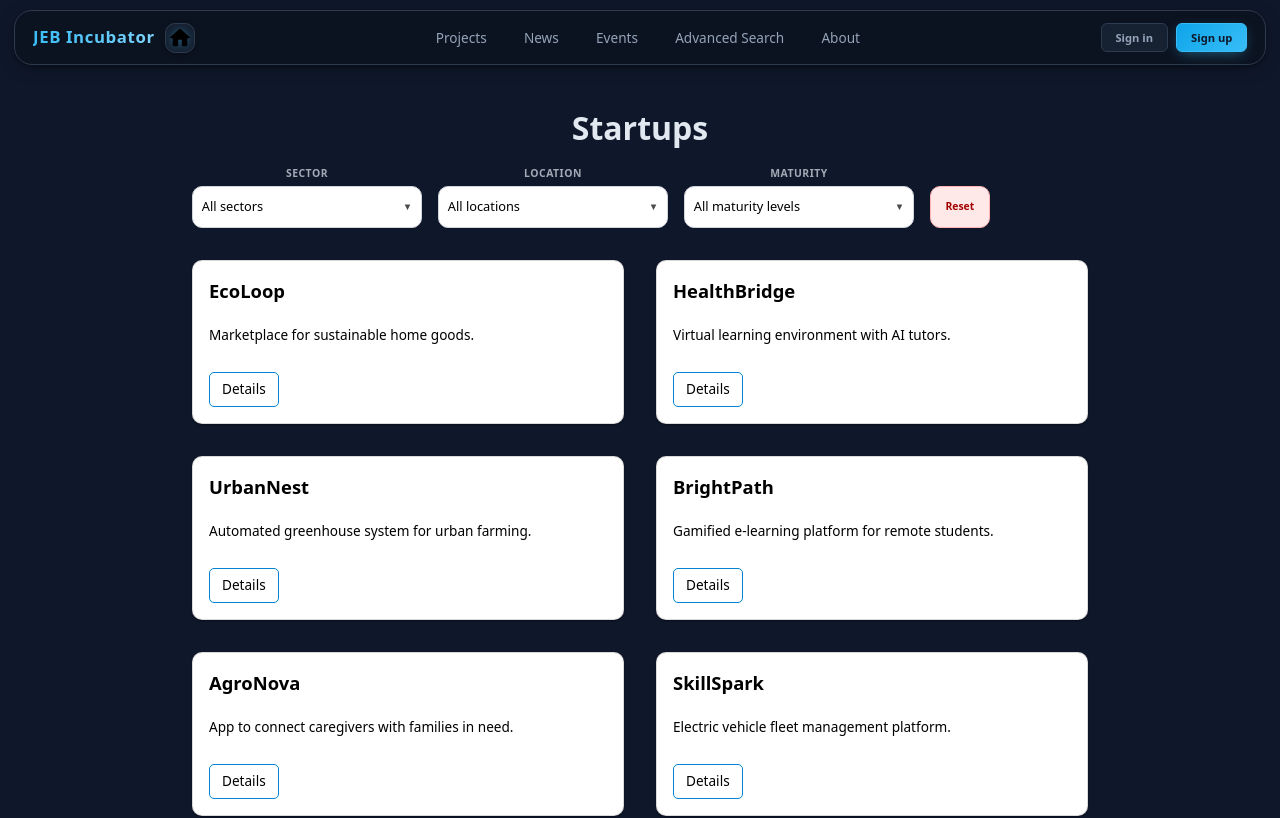
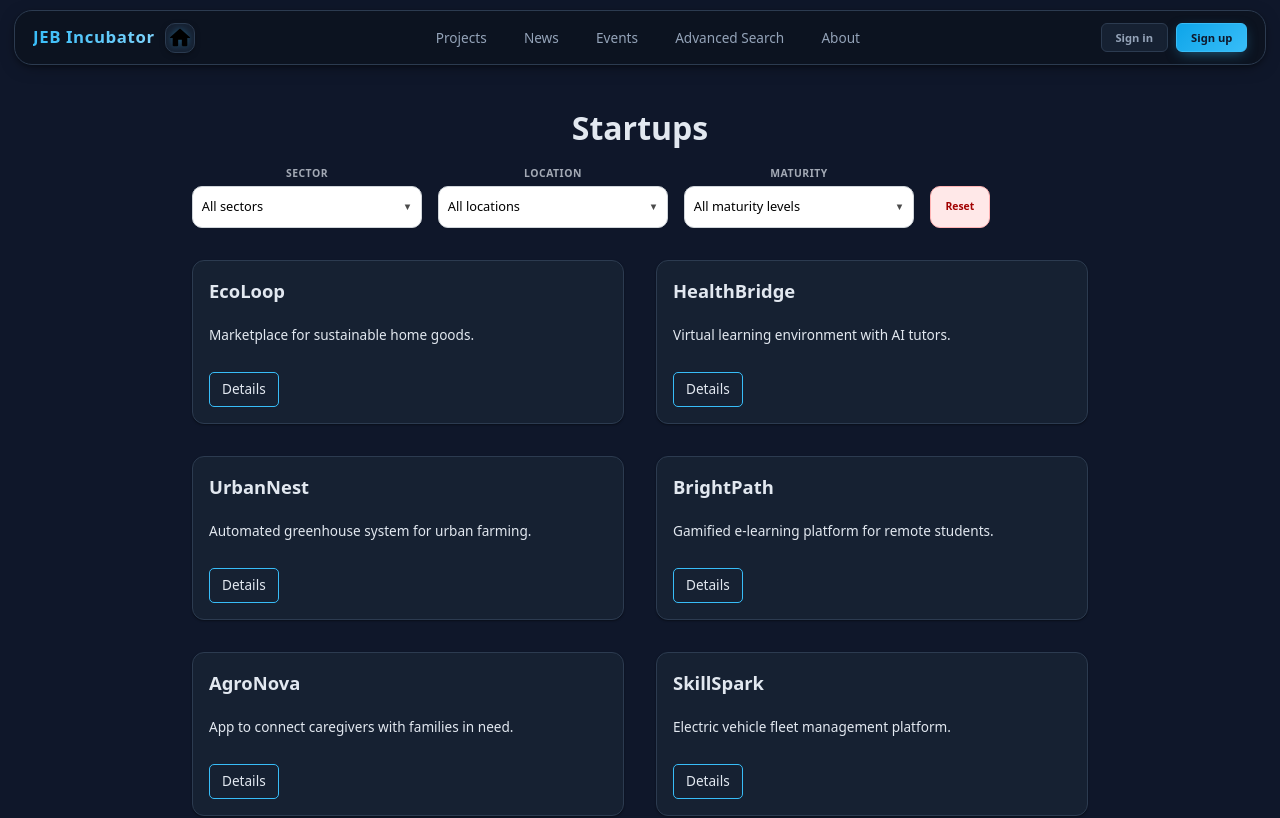
Before and after one commit to Aincrad-Flux/NextRise, a React (Vite) app in the folder frontend/: page /projects in a window 1280 px wide. Shown: the top 818 px of the page. Built offline with nearby package versions, Linux system fonts and the light colour scheme.

Commit message:
[style] update Projects.css for improved theming and hover effects

```diff
--- a/frontend/src/pages/Projects.css
+++ b/frontend/src/pages/Projects.css
@@ -15,16 +15,18 @@
 .projects-grid article {
     display: flex;
     flex-direction: column;
-    border: 1px solid rgba(0, 0, 0, 0.15);
-    border-radius: 10px;
+    border: 1px solid var(--color-border);
+    border-radius: 12px;
     overflow: hidden;
-    background: white;
-    color: black;
-    transition: transform 0.2s ease-in-out;
+    background: var(--color-surface);
+    color: var(--color-text);
+    box-shadow: var(--shadow-sm);
+    transition: transform 0.2s ease-in-out, box-shadow .2s;
 }
 
 .projects-grid article:hover {
     transform: translateY(-5px);
+    box-shadow: var(--shadow-md);
 }
 
 /* Image styles retained only if future images added */
@@ -59,8 +61,8 @@
     height: 24px;
     padding: 0 0.6rem;
     line-height: 1;
-    background: #f0f0f0;
-    border: 1px solid #ccc;
+    background: var(--color-surface-alt);
+    border: 1px solid var(--color-border);
     border-radius: 20px;
     font-size: 0.8rem;
     cursor: pointer;
@@ -68,32 +70,33 @@
 }
 
 .projects-grid .tag:hover {
-    background: #0084d1;
-    color: white;
+    background: var(--color-accent);
+    border-color: var(--color-accent);
+    color: #0f172a;
 }
 
 .projects-grid a {
     display: inline-block;
     margin-top: 1rem;
     text-decoration: none;
-    color: #0084d1;
-    border: 1px solid #0084d1;
+    color: var(--color-accent);
+    border: 1px solid var(--color-accent);
     padding: 0.3rem 0.6rem;
     border-radius: 5px;
     transition: 0.2s;
 }
 
 .projects-grid a:hover {
-    background: #0084d1;
-    color: white;
+    background: var(--color-accent);
+    color: #0f172a;
 }
 
 /* Replace anchor Read more with button style */
 .read-more-btn {
     margin-top: 1rem;
     background: transparent;
-    color: #000; /* ensure black text */
-    border: 1px solid #0084d1;
+    color: var(--color-text);
+    border: 1px solid var(--color-accent);
     padding: 0.4rem 0.75rem;
     border-radius: 5px;
     cursor: pointer;
@@ -101,8 +104,8 @@
     transition: 0.2s;
 }
 .read-more-btn:hover {
-    background: #0084d1;
-    color: #000; /* keep black on hover */
+    background: var(--color-accent);
+    color: #0f172a;
 }
 
 .filter-bar {
```
